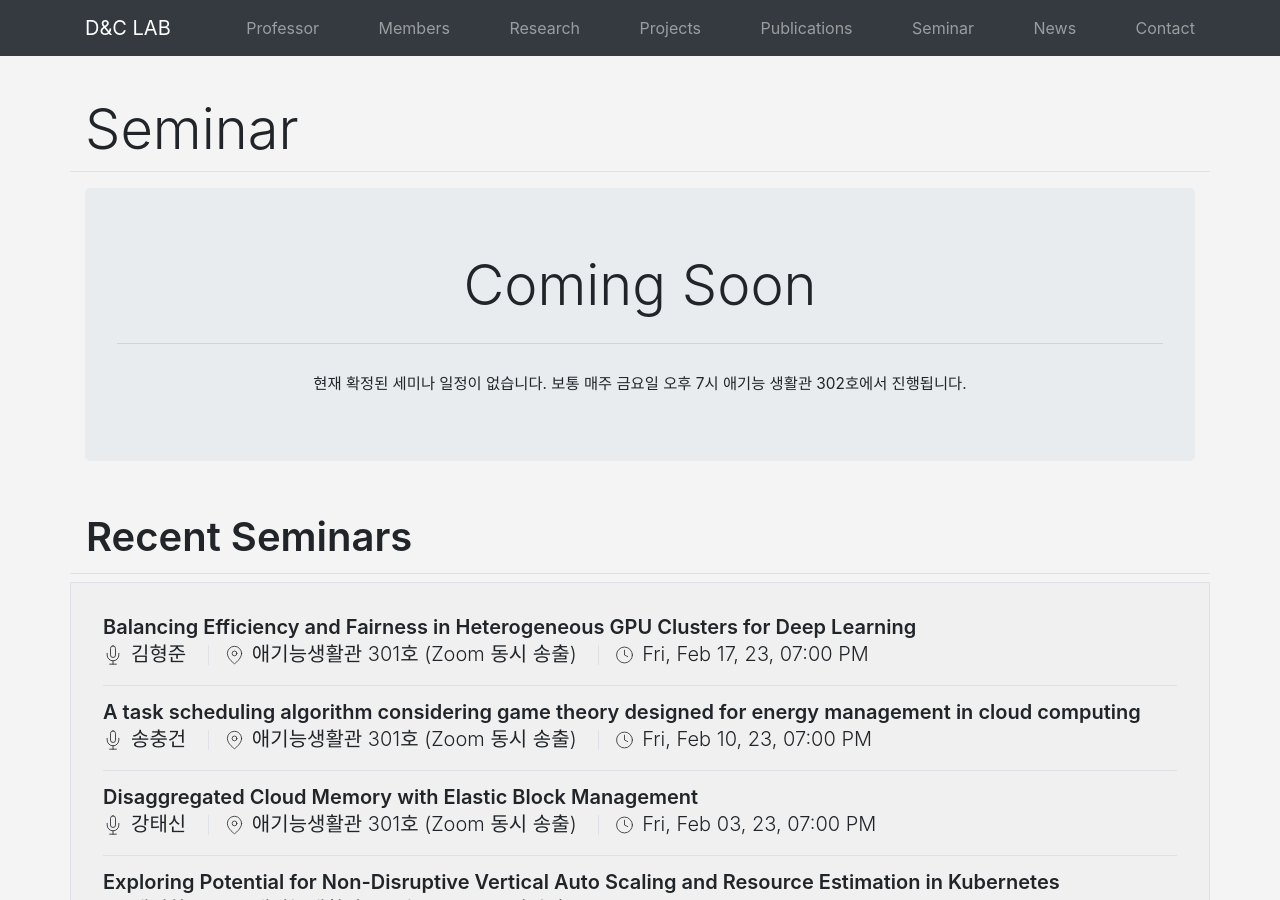
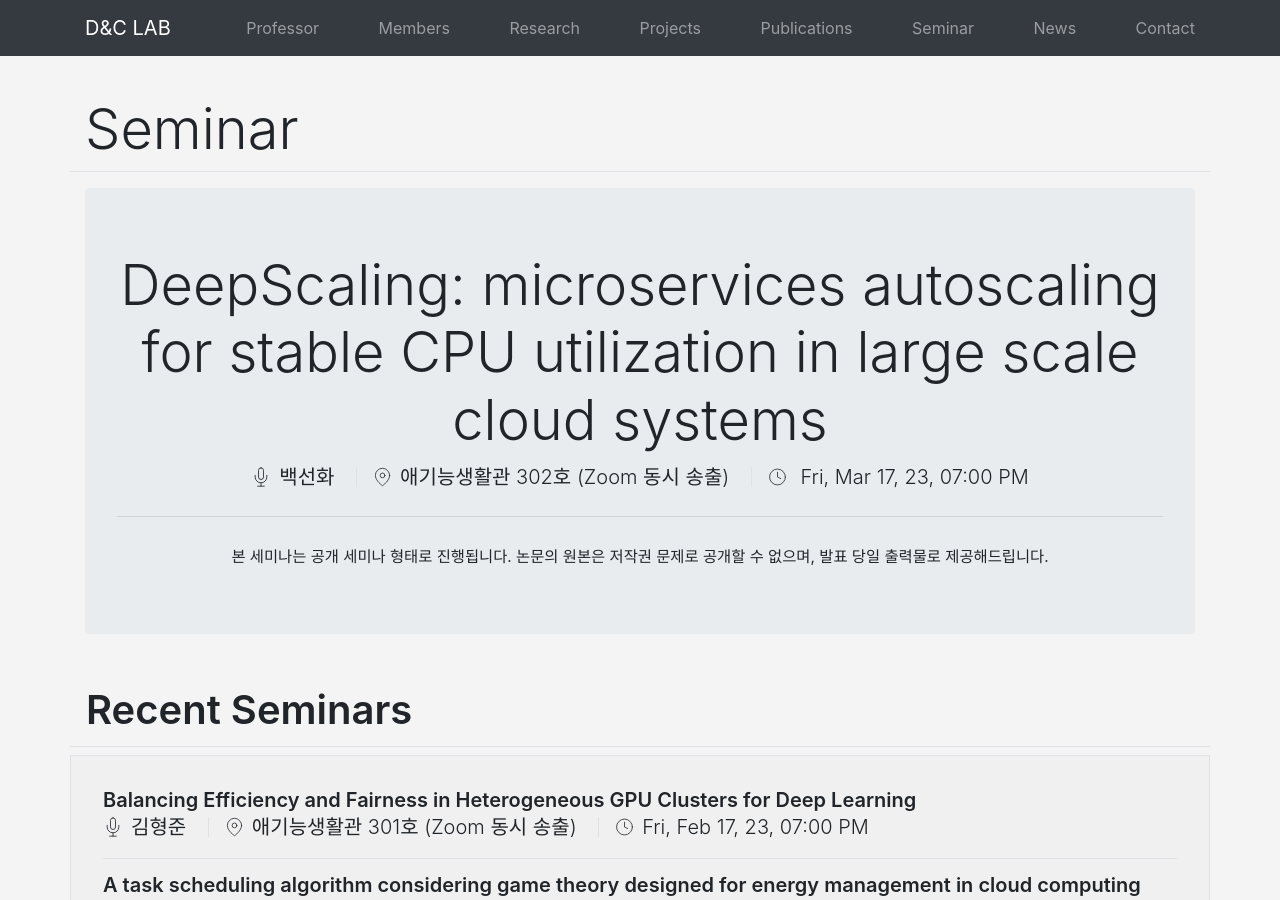
Before and after one commit to KU-Cloud/ku-cloud.github.io, a Jekyll site: the page built from seminar.html, in a window 1280 px wide and 900 px high. Built offline with Jekyll 4.4.1, drawn with Linux system fonts in a browser that asks for light colours.

Commit message:
update seminar 03.14

```diff
--- a/_data/seminars.yaml
+++ b/_data/seminars.yaml
@@ -907,3 +907,7 @@
   speacker: 김형준
   date: 2023-02-17T19:00:00.000+0900
   location: 애기능생활관 301호 (Zoom 동시 송출)
+- title: 'DeepScaling: microservices autoscaling for stable CPU utilization in large scale cloud systems'
+  speacker: 백선화
+  date: 2023-03-17T19:00:00.000+0900
+  location: 애기능생활관 302호 (Zoom 동시 송출)
```
